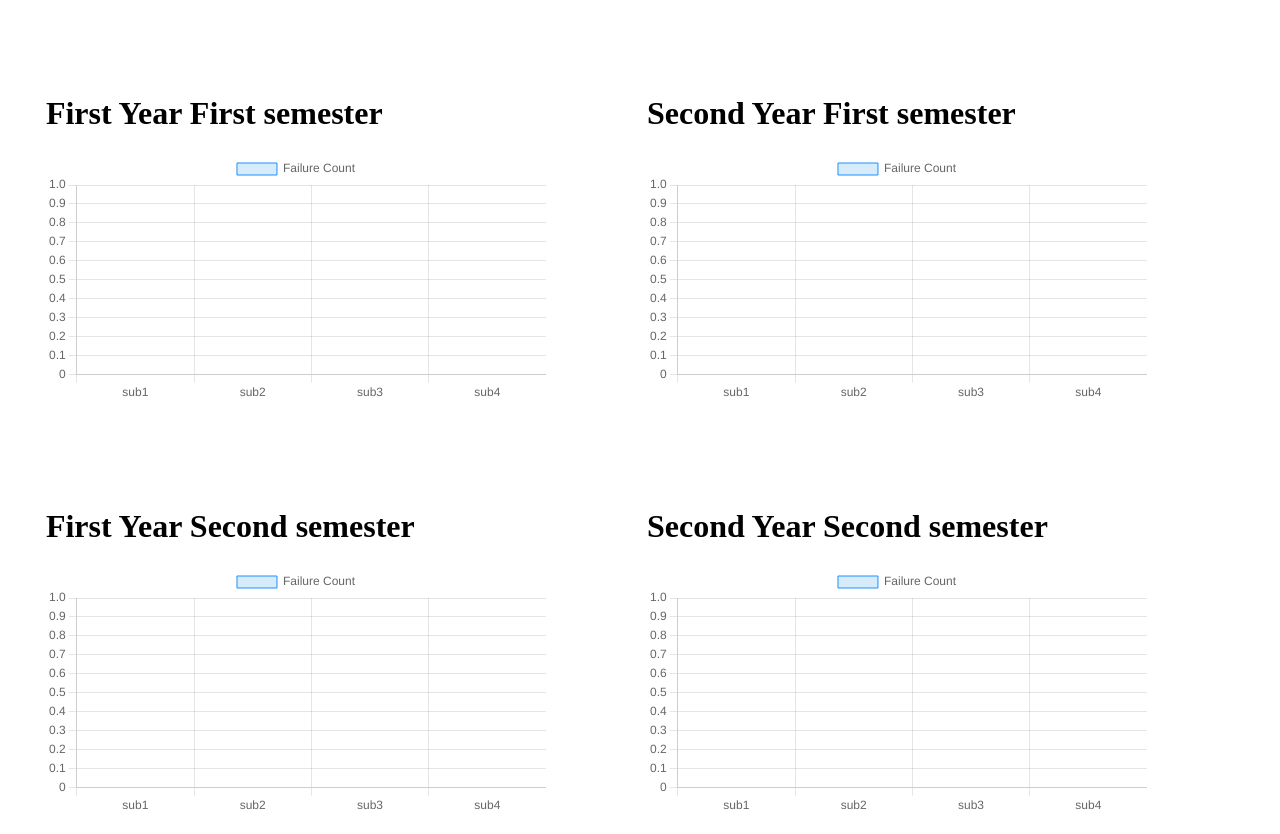
After one commit to AmanAhmed12/Final_sem_project, a Flask app: page /loadOverAllAnalysis in a window 1280 px wide. The commit adds this page. Run offline with Flask 3, Linux system fonts and the light colour scheme; data that the repository does not hold is empty.

Commit message:
over all analysis admin

```diff
--- a/app.py
+++ b/app.py
@@ -1377,6 +1377,41 @@ def loadAnalysis():
     return render_template('analysis.html', one=one,two=two,three=three,four =four)
 
 
+import json
+
+@app.route('/loadOverAllAnalysis',  methods=['GET'])
+def loadOverAllAnalysis():
+    cursor = connection.cursor(dictionary=True)
+
+    # List of semesters and subjects
+    semesters = ["First Year First semester", "First Year Second semester", "Second Year First semester", "Second Year Second semester"]
+    subjects = ["sub1", "sub2", "sub3", "sub4"]  # Update with your actual subject names
+
+    # Dictionary to store failure counts for each subject in each semester
+    failure_counts = {semester: {} for semester in semesters}
+
+    # Iterate through each semester
+    for semester in semesters:
+        for subject in subjects:
+            query = "SELECT COUNT(*) AS count FROM quiz_marks WHERE semester = %s AND subject = %s AND (grade = 'W' OR marks < %s)"
+            cursor.execute(query, (semester, subject, 35))
+            result = cursor.fetchone()
+            failure_counts[semester][subject] = result["count"]
+
+    cursor.close()
+
+    # Convert the failure_counts dictionary to JSON format
+    failure_counts_json = json.dumps(failure_counts)
+    print(failure_counts_json)
+
+    # Pass the failure counts JSON to the HTML template for rendering
+    return render_template('overAllAnalysis.html', failure_counts_json=failure_counts_json)
+
+
+
+
+
+
 
 
 
--- a/static/css/dashboard.css
+++ b/static/css/dashboard.css
@@ -56,6 +56,8 @@ body {
   border-top-left-radius: 30px;
   border-bottom-left-radius: 30px;
 }
+
+
 
 .navigation ul li:hover,
 .navigation ul li.hovered {
--- a/templates/analysis.html
+++ b/templates/analysis.html
@@ -97,8 +97,8 @@
         datasets: [{
           label: "Semester " + (index + 1),
           data: semesterMarks,
-          backgroundColor: 'rgba(255, 99, 132, 0.2)', // You can set a specific color
-          borderColor: 'rgba(255, 99, 132, 1)', // For border color
+          backgroundColor: 'rgba(54, 162, 235, 0.2)', // You can set a specific color
+          borderColor: 'rgba(30, 144, 255, 1)', // For border color
           borderWidth: 1
         }]
       },
--- a/templates/defaultStudentDashContent.html
+++ b/templates/defaultStudentDashContent.html
@@ -11,9 +11,7 @@
     <link rel="stylesheet" href="../static/css/portfolio.css">
     <style>
         #content {
-            margin-left: 5%;
-            margin-right: 15%;
-            margin-top: 10%;
+            margin: 10% 15% 2% 5%;
         }
 
         body {
--- a/templates/manageQuiz.html
+++ b/templates/manageQuiz.html
@@ -15,7 +15,7 @@
 
 <style>
 .formback{
-    background-color: white;
+    background: linear-gradient(to right, #89aac9, #406b94, #406b94);
     width:70%;
     resize: horizontal;
     resize: vertical;
--- a/templates/manageUser.html
+++ b/templates/manageUser.html
@@ -15,7 +15,7 @@
 
 <style>
 .formback{
-    background-color: white;
+    background: linear-gradient(to right, #89aac9, #406b94, #406b94);
     width:70%;
     resize: horizontal;
     resize: vertical;
--- /dev/null
+++ b/templates/overAllAnalysis.html
@@ -0,0 +1,95 @@
+<!DOCTYPE html>
+<html lang="en">
+<head>
+  <meta charset="UTF-8">
+  <meta name="viewport" content="width=device-width, initial-scale=1.0">
+  <title>Subject vs Marks Analysis</title>
+  <!-- Include Chart.js -->
+  <script src="https://cdn.jsdelivr.net/npm/chart.js"></script>
+  <style>
+    /* Set max-width and max-height for canvas */
+    canvas {
+      width: 500px; /* Adjust as needed */
+      height: 400px; /* Adjust as needed */
+    }
+
+    /* Flex container for each row */
+    .row {
+      display: flex;
+      flex-wrap: wrap;
+      margin-top: 5%;
+    }
+
+    /* Flex item for each canvas */
+    .canvas-container {
+      margin: 10px; /* Adjust spacing between canvases */
+      margin-right: 5%;
+      margin-left: 3%;
+    }
+  </style>
+</head>
+<body>
+
+<!-- Row for the first two canvases -->
+<div class="row">
+  <div class="canvas-container">
+    <h1>First Year First semester</h1>
+    <canvas id="chartFirst_Year_First_semester"></canvas>
+  </div>
+  <div class="canvas-container">
+    <h1>Second Year First semester</h1>
+    <canvas id="chartSecond_Year_First_semester"></canvas>
+  </div>
+</div>
+
+<!-- Row for the last two canvases -->
+<div class="row">
+    <div class="canvas-container">
+        <h1>First Year Second semester</h1>
+        <canvas id="chartFirst_Year_Second_semester"></canvas>
+      </div>
+  <div class="canvas-container">
+    <h1>Second Year Second semester</h1>
+    <canvas id="chartSecond_Year_Second_semester"></canvas>
+  </div>
+</div>
+
+
+<script>
+    var failureCounts = JSON.parse('{{ failure_counts_json | safe }}');
+    var semesters = Object.keys(failureCounts);
+
+
+    semesters.forEach(function(semester) {
+      var canvasId = "chart" + semester.replace(/ /g, "_"); // Replace spaces with underscores for canvas id
+      var ctx = document.getElementById(canvasId).getContext('2d');
+
+      var data = {
+        labels: Object.keys(failureCounts[semester]),
+        datasets: [{
+          label: 'Failure Count',
+          data: Object.values(failureCounts[semester]),
+          backgroundColor: 'rgba(54, 162, 235, 0.2)', // You can set a specific color
+          borderColor: 'rgba(30, 144, 255, 1)', // For border color
+          borderWidth: 1
+        }]
+      };
+
+      var myChart = new Chart(ctx, {
+        type: 'bar',
+        data: data,
+        options: {
+          scales: {
+            y: {
+              beginAtZero: true
+            }
+          }
+        }
+      });
+    });
+  </script>
+
+
+
+</body>
+</html>
--- a/templates/studentdashboard.html
+++ b/templates/studentdashboard.html
@@ -24,6 +24,7 @@
         .title {
             font-weight: bold;
         }
+
 
     </style>
 </head>
```
Also changed, not shown: templates/adminAccountCreate.html (+5 -2 lines), templates/admindashboard.html (+34 -7 lines), templates/defaultAdminDashContent.html (+3 -5 lines), templates/guidelines.html (+12 -11 lines).
